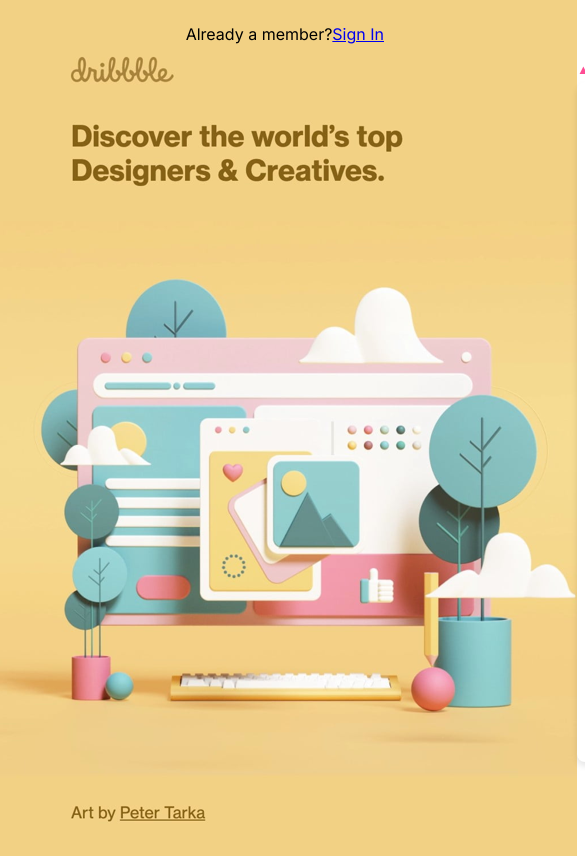
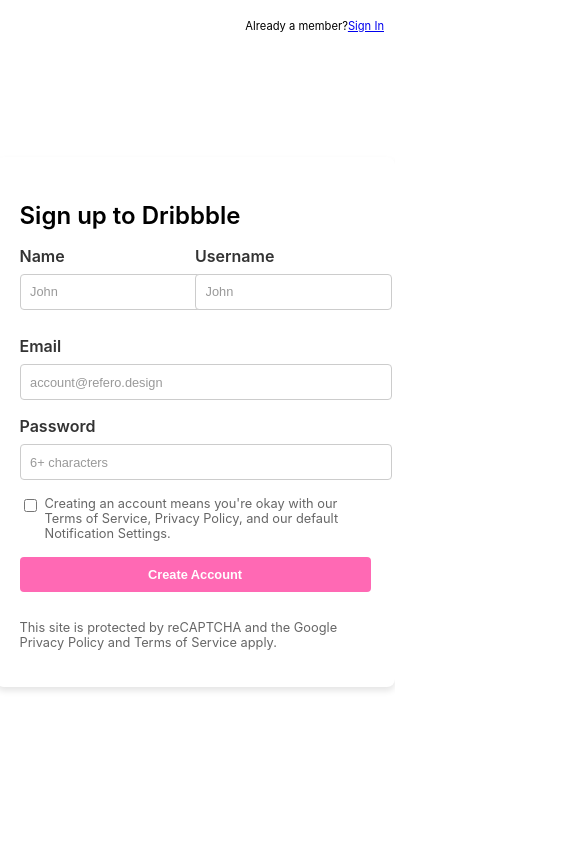
Before and after one commit to AyushSingh916/Aeonaxy-Technologies-Private-Limited, a React (Create React App) app: page / in a window 390 px wide. Shown: the top 860 px of the page, 585 px wide, since content can reach past the window. Built offline with nearby package versions, Linux system fonts and the light colour scheme.

Commit message:
making some changes

```diff
--- a/src/components/SignupForm.css
+++ b/src/components/SignupForm.css
@@ -1,9 +1,8 @@
 /* SignUpForm.css */
-@import url('https://fonts.googleapis.com/css2?family=Inter:wght@400;600&display=swap');
 
 .container {
   display: flex;
-  justify-content: space-between;
+  justify-content: space-evenly; /* Center horizontally */
   align-items: center;
   height: 100vh;
   background-color: #ffffff;
@@ -11,8 +10,12 @@
 }
 
 .left-section {
+  display: flex;
+  justify-content: center;
+  align-items: center;
   margin-right: 2rem;
-  text-align: center;
+  position: absolute;
+  left: 0;
 }
 
 .right-section {
@@ -21,6 +24,7 @@
   justify-content: center;
   align-items: center;
   width: 100%;
+  max-width: 400px; /* Limit maximum width */
 }
 
 .slogan {
@@ -34,9 +38,7 @@
   border-radius: 8px;
   padding: 2rem;
   box-shadow: 0 4px 6px rgba(0, 0, 0, 0.1);
-  max-width: 400px;
   width: 100%;
-  position: relative;
 }
 
 .title {
@@ -140,3 +142,39 @@
   top: 8px;
   right: 6px;
 }
+
+/* Media Queries */
+@media screen and (max-width: 768px) {
+  .left-section {
+    display: none;
+  }
+
+  .right-section {
+    width: 90%;
+    max-width: 400px;
+  }
+}
+
+@media screen and (max-width: 576px) {
+  .sign-up-container {
+    padding: 1.5rem;
+  }
+
+  .input-field {
+    font-size: 0.8rem;
+    padding: 0.6rem;
+  }
+
+  .button {
+    font-size: 0.8rem;
+    padding: 0.6rem 1rem;
+  }
+
+  .member {
+    font-size: 0.7rem;
+  }
+
+  .username-error {
+    font-size: 0.7rem;
+  }
+}
```
